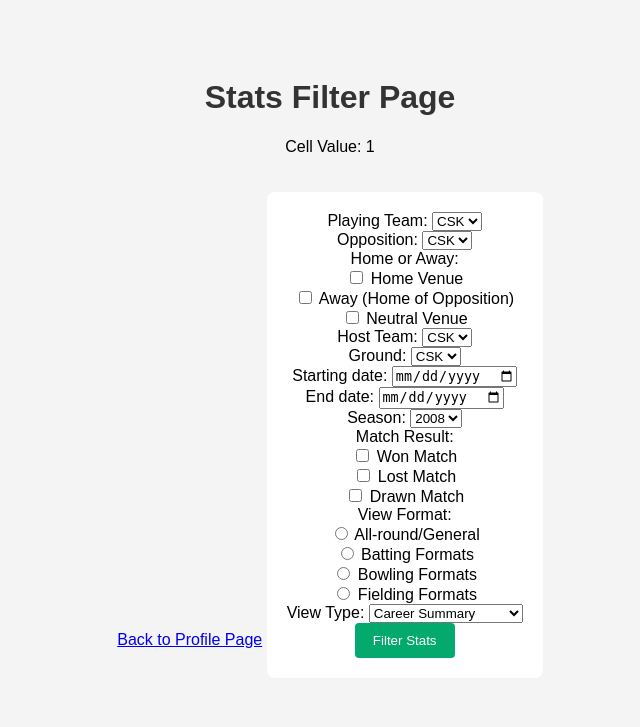
After one commit to anubrotoGhose/IPL-Stats-Access, a Flask app: page /stats_filter/1 in a window 1280 px wide. The commit adds this page. Shown: the top 727 px of the page, without its empty margins (310-950 px from the left). Run offline with Flask 3, Linux system fonts and the light colour scheme.

```diff
--- a/app.py
+++ b/app.py
@@ -5,17 +5,6 @@
 app = Flask(__name__)
 app.secret_key = 'your_secret_key'
 
-def convert_dict_to_df(data):
-    # Find the maximum length of the lists in the dictionary
-    max_length = max(len(lst) for lst in data.values())
-
-    # Pad shorter lists with None
-    for key in data:
-        data[key] += [None] * (max_length - len(data[key]))
-
-    # Convert the dictionary into a pandas DataFrame
-    df = pd.DataFrame(data)
-    return df
 
 @app.route('/', methods=['GET', 'POST'])
 def home():
@@ -56,6 +45,46 @@
     table_html_bowler = df_bowler.to_html(classes='table')
     return render_template('profile_page.html', column_name=column_name, cell_value=cell_value, table_html_batter=table_html_batter, table_html_bowler = table_html_bowler)
 
+@app.route('/stats_filter/<cell_value>')
+def stats_filter(cell_value):
+    # Add logic to process the cell_value or redirect to another page
+    # print(f"Cell Value: {cell_value}")
+
+    # You can render a template or return the processed data directly
+
+    # For example:
+    return render_template('stats_filter.html', cell_value=cell_value)
+
+@app.route('/process_stats_filter', methods=['POST'])
+def process_stats_filter():
+    # Retrieve form data
+    playing_team = request.form.get('playing_team')
+    opposition = request.form.get('opposition')
+    venue = request.form.getlist('venue')
+    host_team = request.form.get('host_team')
+    ground = request.form.get('ground')
+    start_date = request.form.get('start_date')
+    end_date = request.form.get('end_date')
+    season = request.form.get('season')
+    match_result = request.form.getlist('match_result')
+    view_format = request.form.get('view_format')
+    view_type = request.form.get('view_type')
+
+    # You can process the form data as needed (e.g., filter data from your database)
+
+    # Render the detailed_filtered_stats_page and pass the selected values
+    return render_template('detailed_filtered_stats_page.html',
+                           playing_team=playing_team,
+                           opposition=opposition,
+                           venue=venue,
+                           host_team=host_team,
+                           ground=ground,
+                           start_date=start_date,
+                           end_date=end_date,
+                           season=season,
+                           match_result=match_result,
+                           view_format=view_format,
+                           view_type=view_type)
 
 
 if __name__ == '__main__':
--- a/data_manipulation.py
+++ b/data_manipulation.py
@@ -163,7 +163,7 @@
     batter_dict['Matches'] = [num_matches(player)]
     batter_dict['Innings'] = [batter_innings(player)]
     batter_dict['Runs'] = [player_runs]
-    batter_dict['Bowls'] = [bowls_played(player)]
+    batter_dict['Balls'] = [bowls_played(player)]
     batter_dict['Average'] = [batting_avg]
     batter_dict['Not Outs'] = [batter_innings(player) - count]
 
@@ -250,7 +250,7 @@
     bowler_dict['Innings'] = [bowler_innings(player)]
     bowler_dict['Runs'] = [player_runs]
     bowler_dict['Wickets'] = [count]
-    bowler_dict['Bowls'] = [total_bowls(player)]
+    bowler_dict['Balls'] = [total_bowls(player)]
     bowler_dict['Average'] = [bowling_avg]
 
     # Close the connection
--- a/search_results.py
+++ b/search_results.py
@@ -149,5 +149,4 @@
         filtered_list = [item for item in value_list if substring.lower() in item.lower()]
         # Assign the filtered list to the corresponding key in the new dictionary
         filtered_dict[key] = filtered_list
-
     return filtered_dict
--- a/static/styles.css
+++ b/static/styles.css
@@ -141,3 +141,22 @@
     color: #0056b3; /* Darker blue on hover */
     text-decoration: underline;
 }
+
+
+.Profile-to-Stats-Filter {
+    background-color: #04AA6D;
+    display: inline-block;
+    padding: 10px 20px;
+    border-radius: 5px;
+    color: #fff;
+}
+
+.Profile-to-Stats-Filter a {
+    text-decoration: none;
+    color: white;
+}
+
+.Profile-to-Stats-Filter {
+    background-color: #04715D; /* Change the color on hover */
+    color: #fff;
+}
--- a/templates/profile_page.html
+++ b/templates/profile_page.html
@@ -13,11 +13,15 @@
         <div id="batter-stats">
             {{ table_html_batter|safe }}
         </div>
-
+        <!--Bowler Stats-->
         <h2>Bowling Statistics</h2>
         <div id="bowling-stats">
             {{ table_html_bowler|safe }}
         </div>
+
+    </div>
+    <div class="Profile-to-Stats-Filter">
+        <a href="{{ url_for('stats_filter', cell_value=cell_value) }}" class="btn btn-primary">Go to Stats Filter Page</a>
     </div>
 </body>
 </html>
--- /dev/null
+++ b/templates/stats_filter.html
@@ -0,0 +1,156 @@
+<!DOCTYPE html>
+<html lang="en">
+<head>
+    <meta charset="UTF-8">
+    <title>Stats Filter Page</title>
+    <link rel="stylesheet" type="text/css" href="{{ url_for('static', filename='styles.css') }}">
+</head>
+<body>
+    <div class="content">
+        <h1>Stats Filter Page</h1>
+        <p>Cell Value: {{ cell_value }}</p>
+
+        <!-- Add your content or form for stats filtering here -->
+
+        <!-- Example: Go back to the profile page -->
+        <a href="{{ url_for('profile_page', column_name='YourColumnName', value=cell_value) }}" class="btn btn-primary">Back to Profile Page</a>
+
+        <form action="{{ url_for('process_stats_filter', cell_value=cell_value) }}" method="POST">
+            <!-- Playing Team -->
+            <div class="form-group">
+                <label for="playing_team">Playing Team:</label>
+                <select id="playing_team" name="playing_team">
+                    <option value="CSK">CSK</option>
+                    <option value="MI">MI</option>
+                    <!-- Add more options as needed -->
+                </select>
+            </div>
+
+            <!-- Opposition -->
+            <div class="form-group">
+                <label for="opposition">Opposition:</label>
+                <select id="opposition" name="opposition">
+                    <option value="CSK">CSK</option>
+                    <option value="MI">MI</option>
+                    <!-- Add more options as needed -->
+                </select>
+            </div>
+
+            <!-- Home or Away -->
+            <div class="form-group">
+                <label>Home or Away:</label>
+                <div>
+                    <input type="checkbox" id="home_venue" name="venue" value="home_venue">
+                    <label for="home_venue">Home Venue</label>
+                </div>
+                <div>
+                    <input type="checkbox" id="away_venue" name="venue" value="away_venue">
+                    <label for="away_venue">Away (Home of Opposition)</label>
+                </div>
+                <div>
+                    <input type="checkbox" id="neutral_venue" name="venue" value="neutral_venue">
+                    <label for="neutral_venue">Neutral Venue</label>
+                </div>
+            </div>
+
+            <!-- Host Team -->
+            <div class="form-group">
+                <label for="host_team">Host Team:</label>
+                <select id="host_team" name="host_team">
+                    <option value="CSK">CSK</option>
+                    <option value="MI">MI</option>
+                    <!-- Add more options as needed -->
+                </select>
+            </div>
+
+            <!-- Ground -->
+            <div class="form-group">
+                <label for="ground">Ground:</label>
+                <select id="ground" name="ground">
+                    <option value="CSK">CSK</option>
+                    <option value="MI">MI</option>
+                    <!-- Add more options as needed -->
+                </select>
+            </div>
+
+            <!-- Starting date and End date -->
+            <div class="form-group">
+                <label for="start_date">Starting date:</label>
+                <input type="date" id="start_date" name="start_date">
+            </div>
+
+            <div class="form-group">
+                <label for="end_date">End date:</label>
+                <input type="date" id="end_date" name="end_date">
+            </div>
+
+            <!-- Season -->
+            <div class="form-group">
+                <label for="season">Season:</label>
+                <select id="season" name="season">
+                    <option value="2008">2008</option>
+                    <option value="2022">2022</option>
+                    <!-- Add more options as needed -->
+                </select>
+            </div>
+
+            <!-- Match result -->
+            <div class="form-group">
+                <label>Match Result:</label>
+                <div>
+                    <input type="checkbox" id="won_match" name="match_result" value="won_match">
+                    <label for="won_match">Won Match</label>
+                </div>
+                <div>
+                    <input type="checkbox" id="lost_match" name="match_result" value="lost_match">
+                    <label for="lost_match">Lost Match</label>
+                </div>
+                <div>
+                    <input type="checkbox" id="drawn_match" name="match_result" value="drawn_match">
+                    <label for="drawn_match">Drawn Match</label>
+                </div>
+            </div>
+
+            <!-- View format -->
+            <div class="form-group">
+                <label>View Format:</label>
+                <div>
+                    <input type="radio" id="all_round" name="view_format" value="all_round">
+                    <label for="all_round">All-round/General</label>
+                </div>
+                <div>
+                    <input type="radio" id="batting_formats" name="view_format" value="batting_formats">
+                    <label for="batting_formats">Batting Formats</label>
+                </div>
+                <div>
+                    <input type="radio" id="bowling_formats" name="view_format" value="bowling_formats">
+                    <label for="bowling_formats">Bowling Formats</label>
+                </div>
+                <div>
+                    <input type="radio" id="fielding_formats" name="view_format" value="fielding_formats">
+                    <label for="fielding_formats">Fielding Formats</label>
+                </div>
+            </div>
+
+            <!-- View Type -->
+            <div class="form-group">
+                <label>View Type:</label>
+                <select id="view_type" name="view_type">
+                    <option value="career_summary">Career Summary</option>
+                    <option value="innings_by_innings_list">Innings by Innings List</option>
+                    <option value="match_by_match_list">Match by Match List</option>
+                    <option value="cumulative_averages">Cumulative Averages</option>
+                    <option value="reverse_cumulative">Reverse Cumulative</option>
+                    <option value="series_averages">Series Averages</option>
+                    <option value="ground_averages">Ground Averages</option>
+                </select>
+            </div>
+
+            <!-- Submit button -->
+            <div class="form-group">
+                <input type="submit" value="Filter Stats">
+            </div>
+        </form>
+    </div>
+</body>
+</html>
```
Also changed, not shown: templates/detailed_filtered_stats_page.html (added, +24 -0 lines), data_converter.py (line endings or trailing spaces), data_types.py (line endings or trailing spaces), 2 other files.
